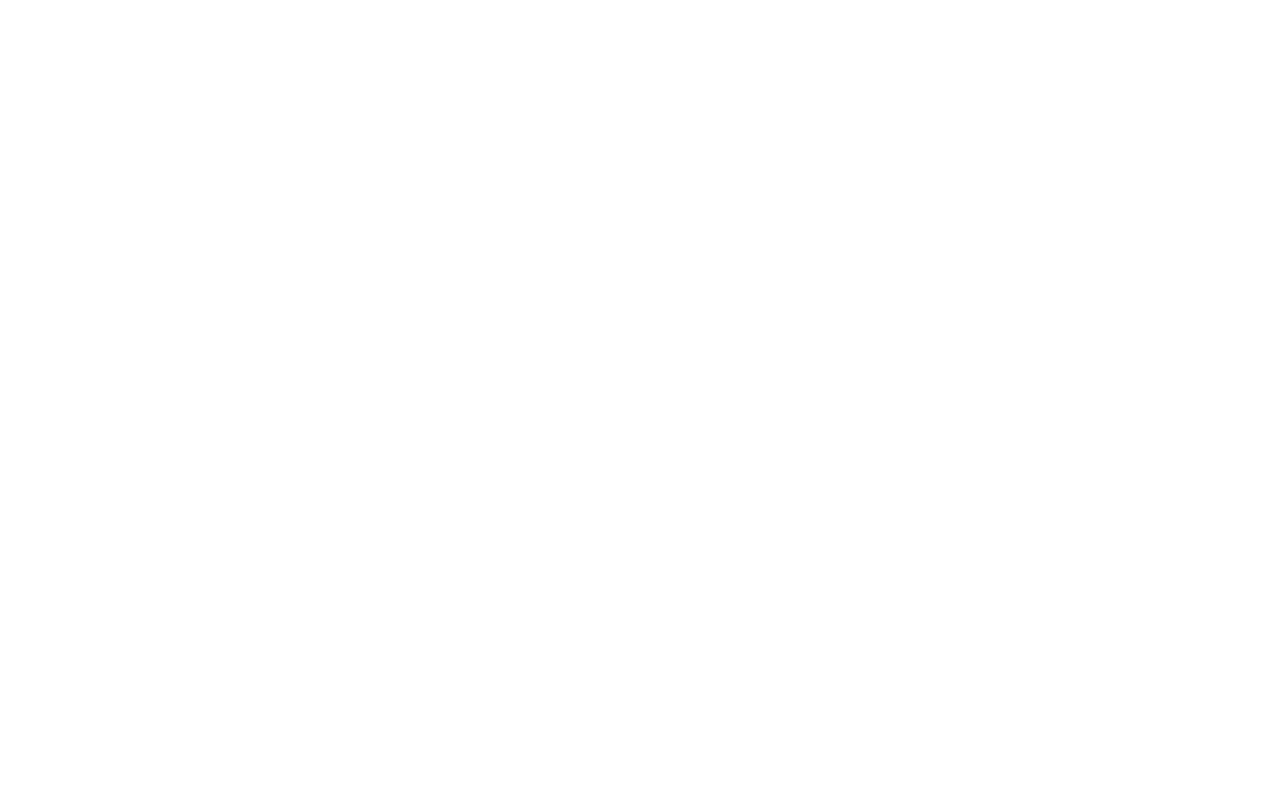
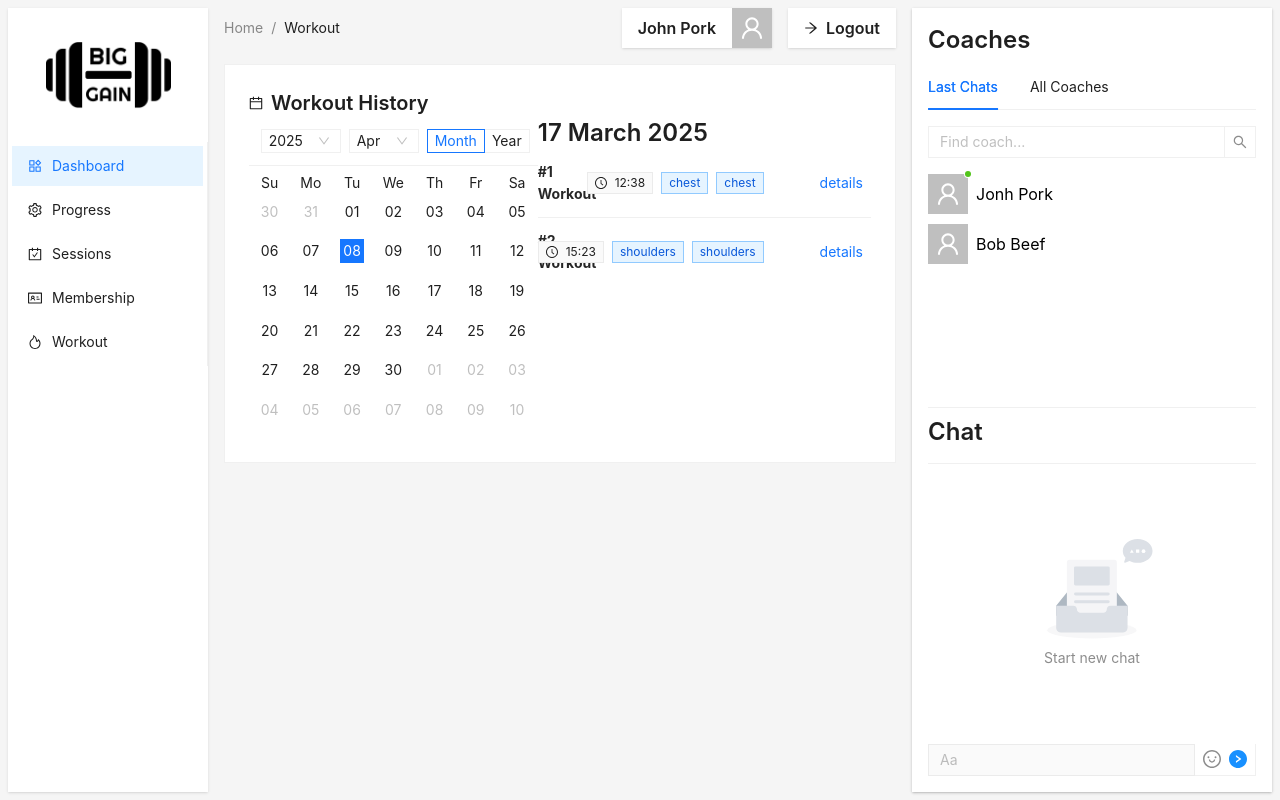
Before and after one commit to filip-stepien/gym-frontend, a React (Vite) app: page /workout in a window 1280 px wide. Before the commit this address had no page. Built offline with nearby package versions, Linux system fonts and the light colour scheme.

Commit message:
feat: add workout history on workout page, not finish

```diff
--- a/src/Router.tsx
+++ b/src/Router.tsx
@@ -5,6 +5,7 @@ import { ClientDashboard } from './pages/ClientDashboard';
 import { ClientProgress } from './pages/ClientProgress';
 import { ClientSession } from './pages/ClientSession';
 import { ClientMembership } from './pages/ClientMembership/ClientMembership';
+import { ClientWorkout } from './pages/ClientWorkout';
 
 export function Router() {
     return (
@@ -15,6 +16,7 @@ export function Router() {
                     <Route path='progress' element={<ClientProgress />} />
                     <Route path='sessions' element={<ClientSession />} />
                     <Route path='membership' element={<ClientMembership />} />
+                    <Route path='workout' element={<ClientWorkout />} />
                 </Route>
             </Routes>
         </BrowserRouter>
--- a/src/components/Icon.tsx
+++ b/src/components/Icon.tsx
@@ -13,7 +13,9 @@ import {
     RightCircleFilled,
     SettingOutlined,
     SmileOutlined,
-    UserOutlined
+    UserOutlined,
+    CalendarOutlined,
+    ClockCircleOutlined
 } from '@ant-design/icons';
 import { cloneElement, JSX } from 'react';
 
@@ -41,7 +43,9 @@ const icons: IconMap = {
     flat: <MinusSquareOutlined />,
     dropdown: <DownOutlined />,
     status: <DashboardOutlined />,
-    details: <ProfileOutlined />
+    details: <ProfileOutlined />,
+    calendar: <CalendarOutlined />,
+    clock: <ClockCircleOutlined />
 };
 
 export function Icon(props: IconProps) {
--- /dev/null
+++ b/src/pages/ClientWorkout/ClientWorkout.tsx
@@ -0,0 +1,10 @@
+import { Flex } from 'antd';
+import { ClientWorkoutHistory } from './ClientWorkoutHistory';
+
+export function ClientWorkout() {
+    return (
+        <Flex vertical className='gap-layout'>
+            <ClientWorkoutHistory />
+        </Flex>
+    );
+}
--- /dev/null
+++ b/src/pages/ClientWorkout/ClientWorkoutHistory.tsx
@@ -0,0 +1,53 @@
+import { CardTitle } from '@/components/CardTitle';
+import { Icon } from '@/components/Icon';
+import { Card, Flex, Calendar, Space, List, Tag, Typography } from 'antd';
+
+const { Title } = Typography;
+
+const data = [
+    {
+        title: '#1 Workout',
+        time: '12:38',
+        exercise: 'chest'
+    },
+    {
+        title: '#2 Workout',
+        time: '15:23',
+        exercise: 'shoulders'
+    }
+];
+
+export function ClientWorkoutHistory() {
+    return (
+        <Card>
+            <CardTitle title='Workout History' icon='calendar' />
+            <Flex>
+                <Flex vertical className='w-full'>
+                    <Calendar fullscreen={false} />
+                </Flex>
+                <Flex vertical className='h-full w-full justify-between'>
+                    <Title level={3}>17 March 2025</Title>
+                    <List
+                        itemLayout='horizontal'
+                        dataSource={data}
+                        renderItem={item => (
+                            <List.Item actions={[<a key='list-loadmore-edit'>details</a>]}>
+                                <List.Item.Meta
+                                    title={<span className='text-font-primary'>{item.title}</span>}
+                                />
+                                <Tag>
+                                    <Space>
+                                        <Icon icon='clock' />
+                                        {item.time}
+                                    </Space>
+                                </Tag>
+                                <Tag color='blue'>{item.exercise}</Tag>
+                                <Tag color='blue'>{item.exercise}</Tag>
+                            </List.Item>
+                        )}
+                    />
+                </Flex>
+            </Flex>
+        </Card>
+    );
+}
--- /dev/null
+++ b/src/pages/ClientWorkout/index.ts
@@ -0,0 +1 @@
+export { ClientWorkout } from './ClientWorkout';
```
Also changed, not shown: src/pages/ClientWorkout/ClientNewWorkout.tsx (added).
